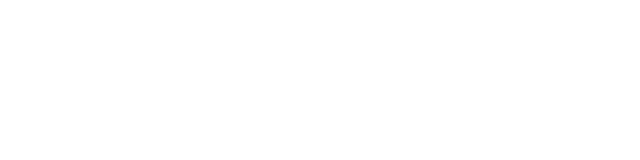
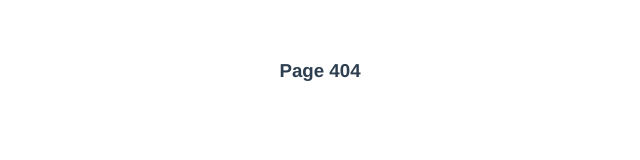
Before and after one commit to tomearly/vitejs-vite-kc7vzi, a Vue app: page / in a window 1280 px wide. Shown: the top 160 px of the page, without its empty margins (320-960 px from the left). Built offline with nearby package versions, Linux system fonts and the light colour scheme.

Commit message:
1 file modified

```diff
--- a/src/App.vue
+++ b/src/App.vue
@@ -5,6 +5,7 @@ import HelloWorld from './components/HelloWorld.vue';
 </script>
 
 <template>
+  <h3>Page 404</h3>
   <HelloWorld msg="Hello Vue 3 + Vite" />
 </template>
 
```
